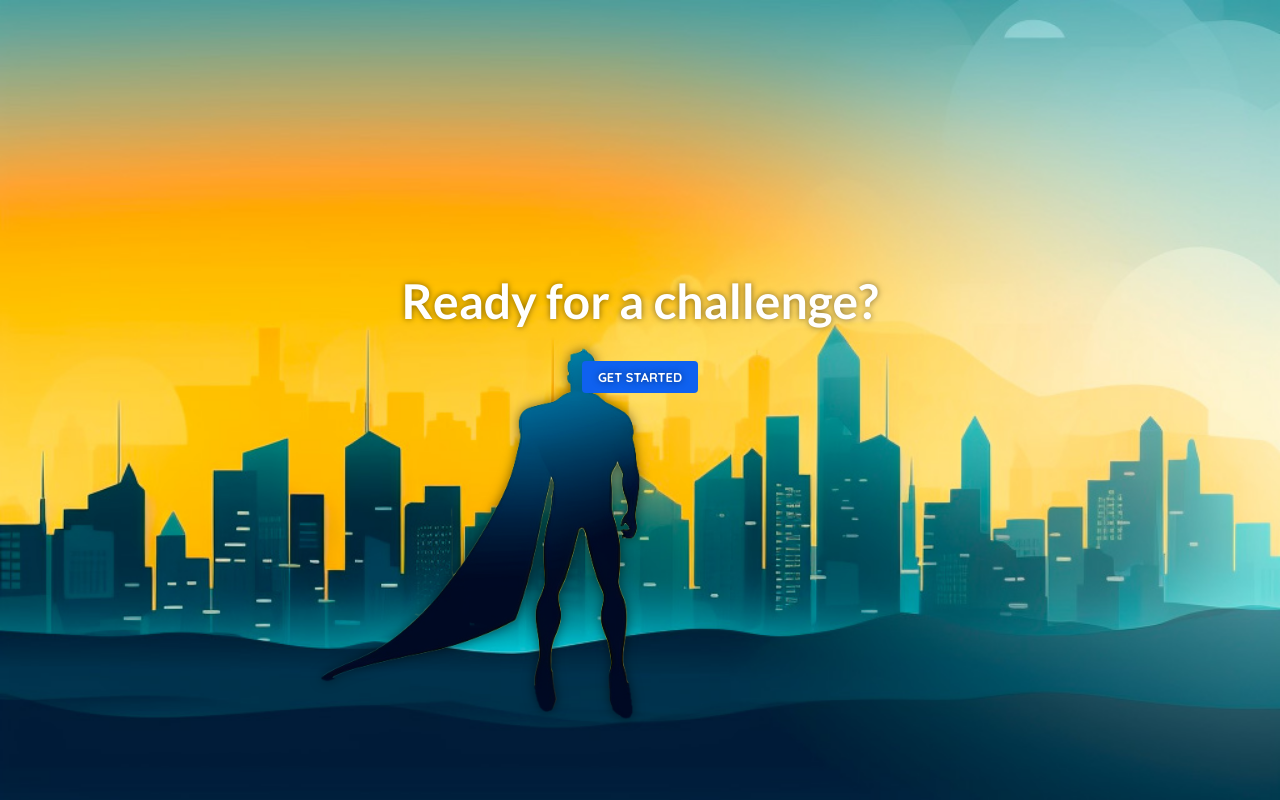
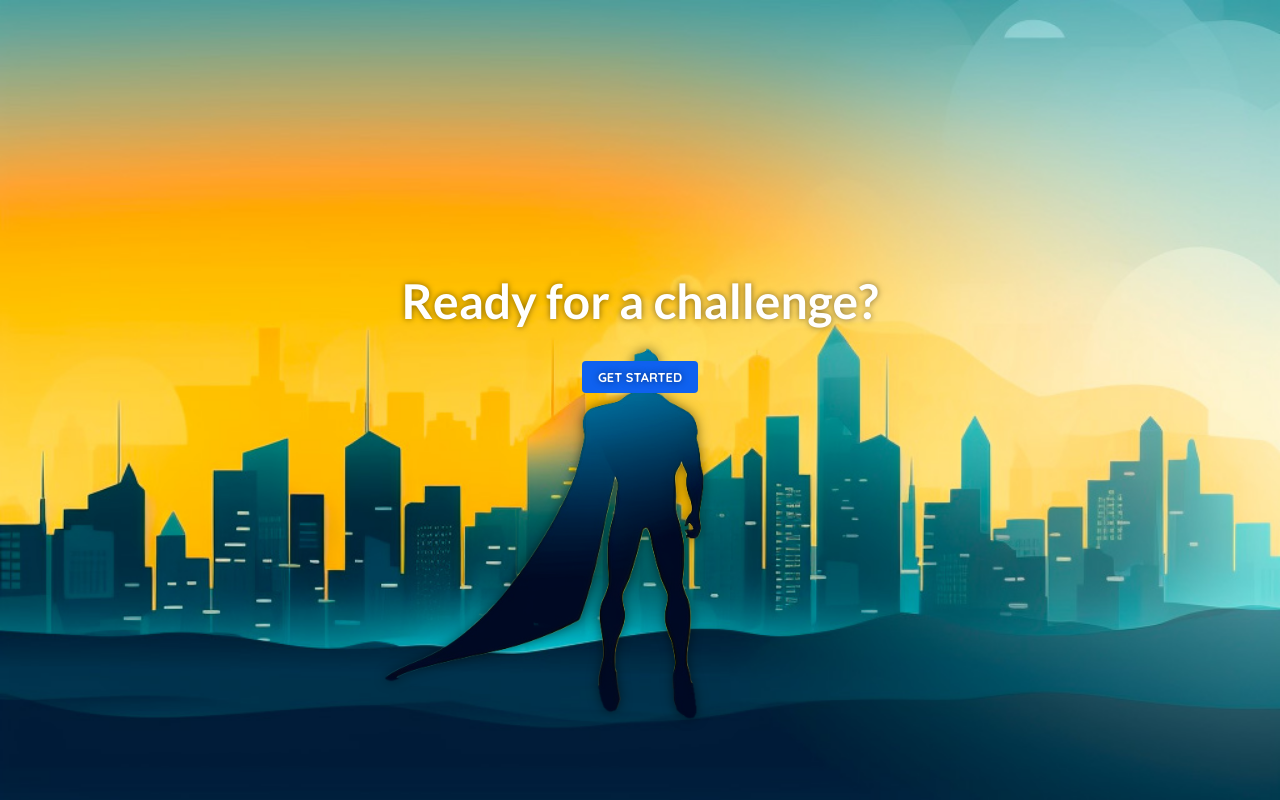
Before and after one commit to cristian-corbalan/animated-react-app, a React (Vite) app: page / in a window 1280 px wide. Shown: the top 800 px of the page. Built offline with nearby package versions, Linux system fonts and the light colour scheme.

Commit message:
Fix hero image position

```diff
--- a/src/index.css
+++ b/src/index.css
@@ -56,7 +56,7 @@ body {
   max-width: 40%;
   position: absolute;
   bottom: 10%;
-  left: 25%;
+  left: calc(50% - 16rem);
   object-fit: cover;
   filter: drop-shadow(0 0 6px rgba(0, 0, 0, 0.5));
 }
```
